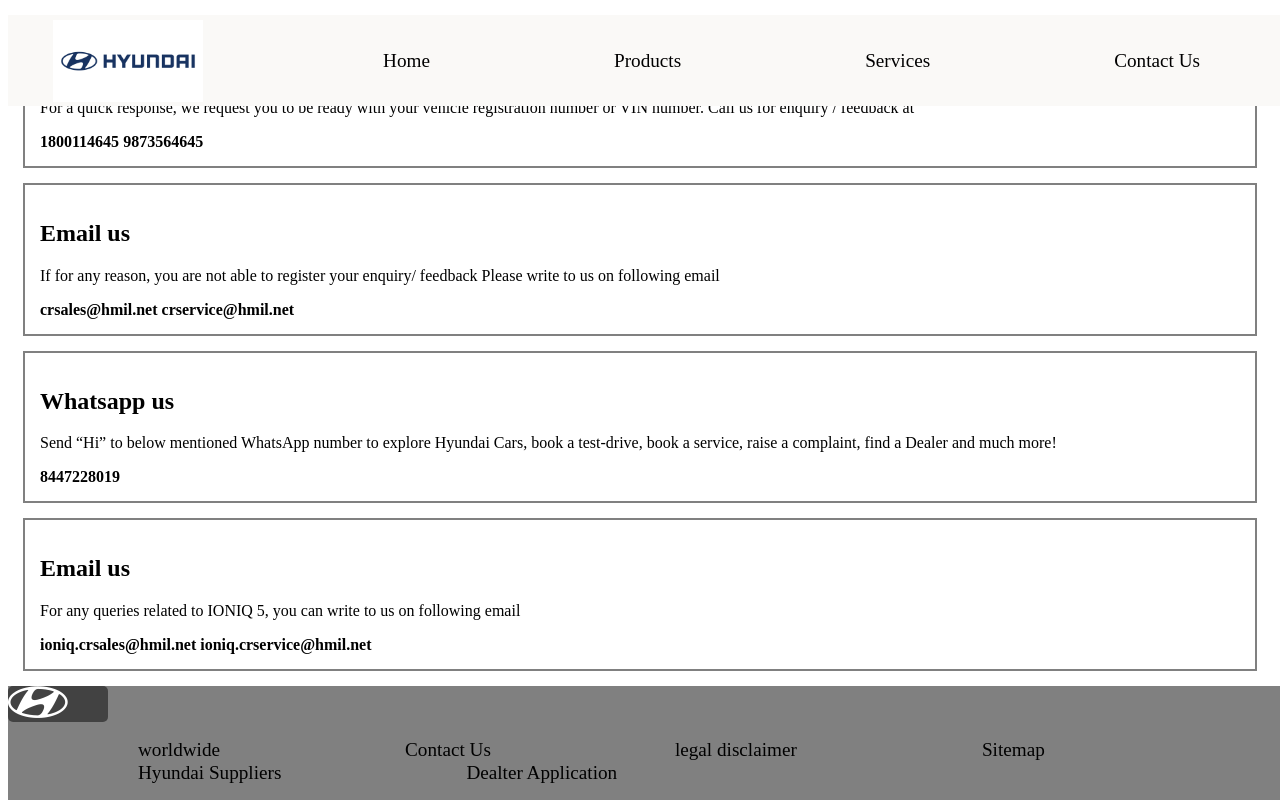
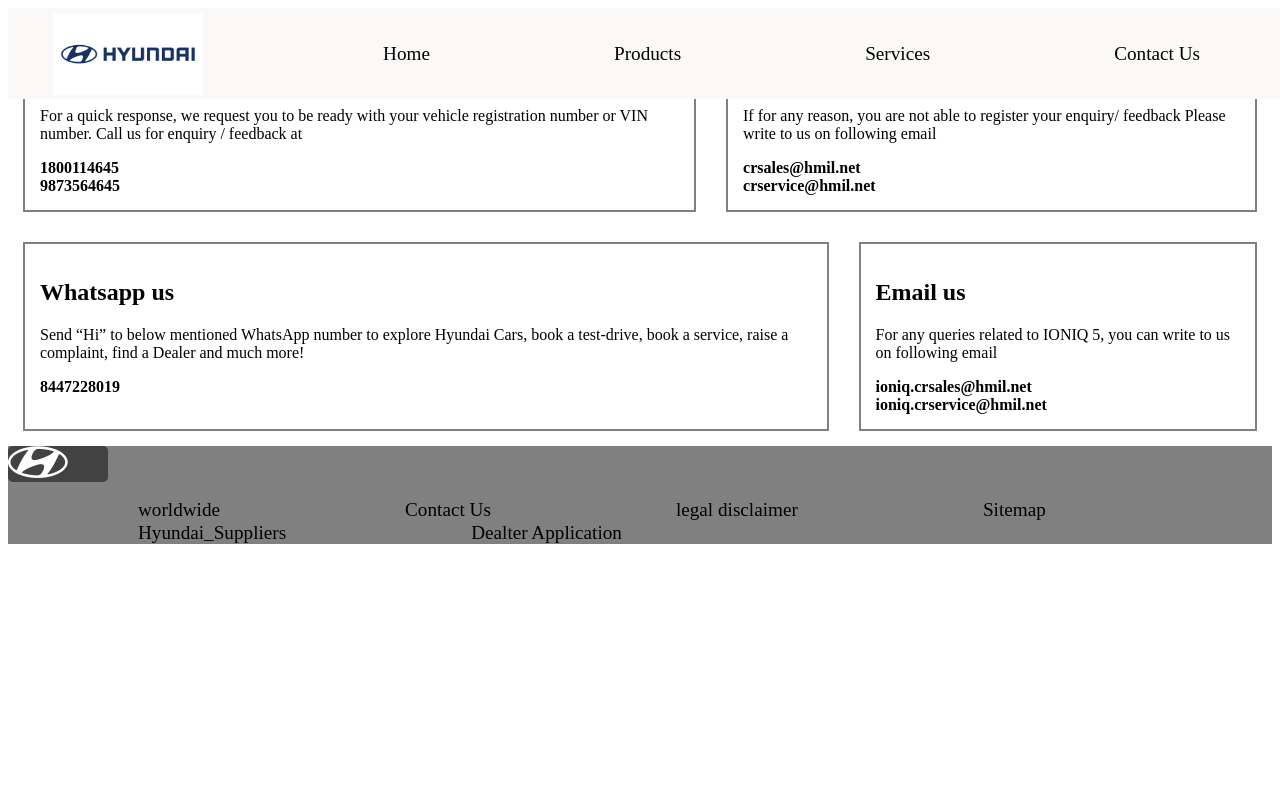
Before and after one commit to SaroPrincesz/html_layouts, a plain HTML site: page contact.html in a window 1280 px wide. Drawn offline with Linux system fonts and the light colour scheme.

Commit message:
proper creations

```diff
--- a/assets/css/style.css
+++ b/assets/css/style.css
@@ -59,7 +59,6 @@ li:hover {
 }
 footer {
   background-color: gray;
-  position: fixed;
 }
 #footer_logo{
     width: 100px;
@@ -76,3 +75,7 @@ footer {
     margin: 15px;
     padding: 15px;
 }
+.row{
+    display: flex;
+    justify-content: space-between;
+}
--- a/contact.html
+++ b/contact.html
@@ -25,13 +25,14 @@
     </header>
     <main>
       <article>
+        <div class="row">
             <div class="div-left">
                 <h1>Call us</h1>
                 <p>
                   For a quick response, we request you to be ready with your vehicle
                   registration number or VIN number. Call us for enquiry / feedback at
                 </p>
-          <b>1800114645</b>
+                <b>1800114645</b><br>
                 <b>9873564645</b>
               </div>
               <div class="div-right">
@@ -40,9 +41,11 @@
                   If for any reason, you are not able to register your enquiry/
                   feedback Please write to us on following email
                 </p>
-          <b>crsales@hmil.net</b>
+                <b>crsales@hmil.net</b><br>
                 <b>crservice@hmil.net</b>
               </div>
+        </div>
+        <div class="row">
             <div class="div-left">
                 <h1>Whatsapp us</h1>
                 <p>
@@ -58,8 +61,9 @@
                   For any queries related to IONIQ 5, you can write to us on following
                   email
                 </p>
-          <b>ioniq.crsales@hmil.net</b>
+                <b>ioniq.crsales@hmil.net</b><br>
                 <b>ioniq.crservice@hmil.net</b>
+              </div>
         </div>
       </article>
     </main>
@@ -70,27 +74,22 @@
       <div>
         <ul>
           <li id="nav_links">
-            <a href="https://www.hyundai.com/worldwide/en/">worldwide</a>
-          </li>
-          <li id="nav_links"><a href="contact.html">Contact Us</a></li>
-          <li id="nav_links">
-            <a href="https://www.hyundai.com/in/en/utility/legal-disclaimer"
-              >legal disclaimer</a
-            >
+            <a href="https://www.hyundai.com/worldwide/en/" target="_blank">worldwide</a>
           </li>
           <li id="nav_links">
-            <a href="https://www.hyundai.com/in/en/utility/sitemap">Sitemap</a>
+            <a href="contact.html">Contact Us</a>
           </li>
           <li id="nav_links">
-            <a href="https://www.vaatz.com/vsims/view/hksupp/HMC/index.html"
-              >Hyundai Suppliers</a
-            >
+            <a href="https://www.hyundai.com/in/en/utility/legal-disclaimer" target="_blank">legal disclaimer</a>
           </li>
           <li id="nav_links">
-            <a
-              href="https://www.hyundai.com/in/en/hyundai-story/apply-for-hyundai-dealership"
-              >Dealter Application</a
-            >
+            <a href="https://www.hyundai.com/in/en/utility/sitemap" target="_blank">Sitemap</a>
+          </li>
+          <li id="nav_links">
+            <a href="https://www.vaatz.com/vsims/view/hksupp/HMC/index.html"  target="_blank">Hyundai_Suppliers</a>
+          </li>
+          <li id="nav_links">
+            <a href="https://www.hyundai.com/in/en/hyundai-story/apply-for-hyundai-dealership" target="_blank">Dealter Application</a>
           </li>
         </ul>
       </div>
```
Also changed, not shown: index.html (+1 -1 lines), product.html (+5 -5 lines), service.html (+5 -5 lines). Lines whose indentation alone changed are shown as unchanged.
